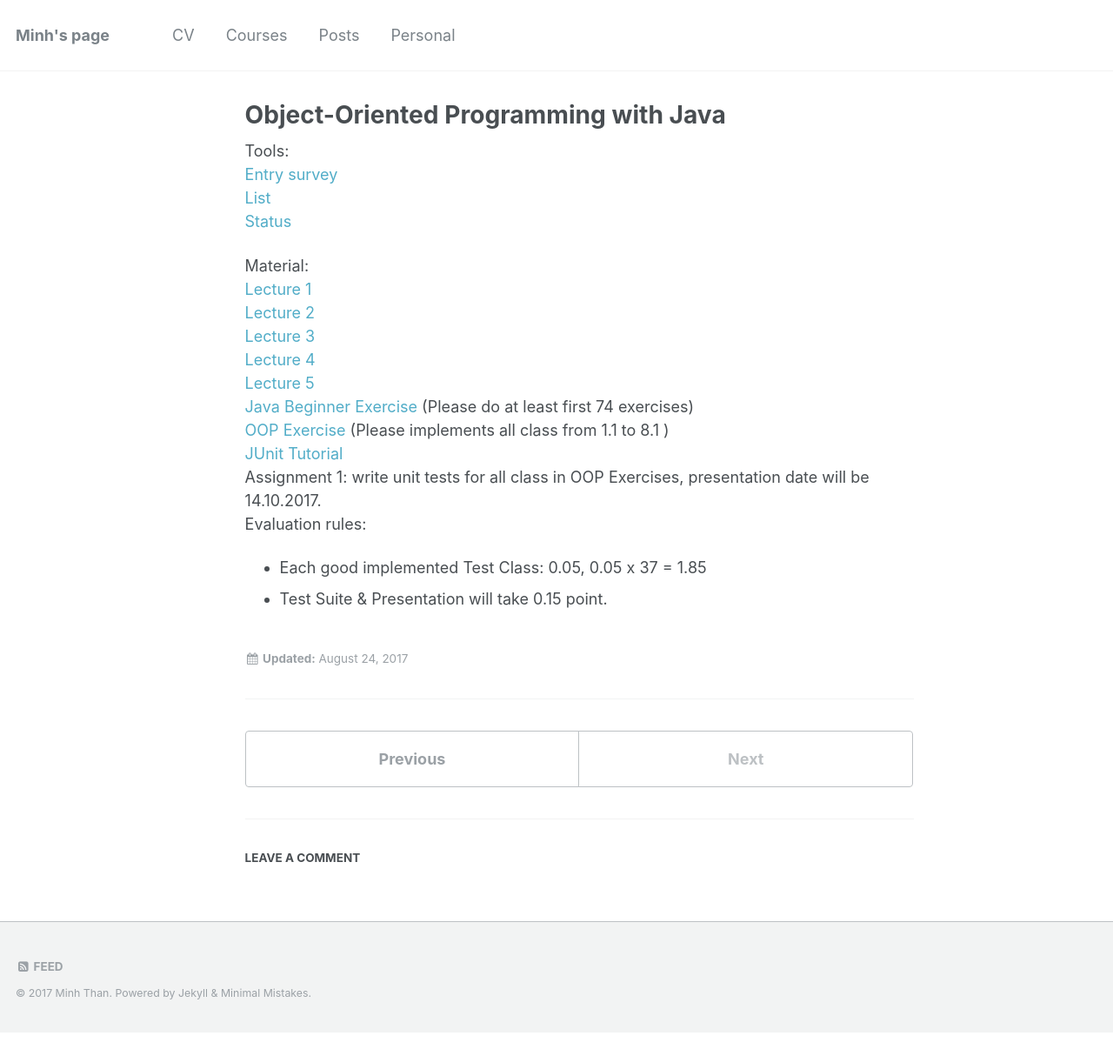
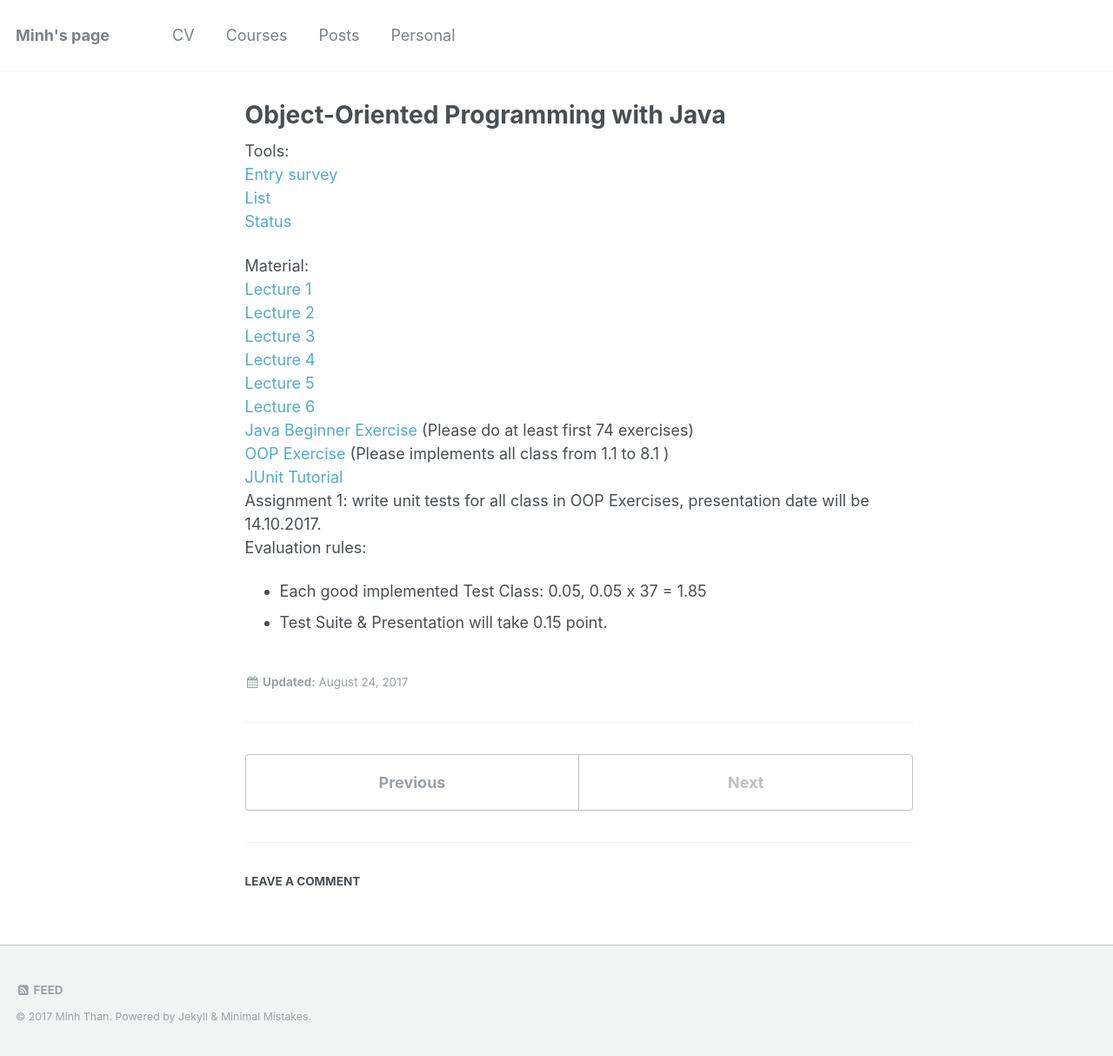
Before and after one commit to thanqminh/thanqminh.github.io, a Jekyll site: the page built from _courses/oopjava.md, in a window 1280 px wide. Shown: the whole page at 87% size. Built offline with Jekyll 4.4.1, drawn with Linux system fonts in a browser that asks for light colours; comment, search, counter and statistics services are not loaded; before the commit the page ends 1187 px from its top, so only the background shows below that.

Commit message:
add lecture 6

```diff
--- a/_courses/oopjava.md
+++ b/_courses/oopjava.md
@@ -15,6 +15,7 @@ Material:
 [Lecture 3][lecture3]
 [Lecture 4][lecture4]
 [Lecture 5][lecture5]
+[Lecture 6][lecture6]
 [Java Beginner Exercise][exercise1] (Please do at least first 74 exercises)
 [OOP Exercise][exercise2] (Please implements all class from 1.1 to 8.1 )
 [JUnit Tutorial][junit_tutorial]
```
Also changed, not shown: other parts of _courses/oopjava.md (+1 -0 lines), 1 other file.
